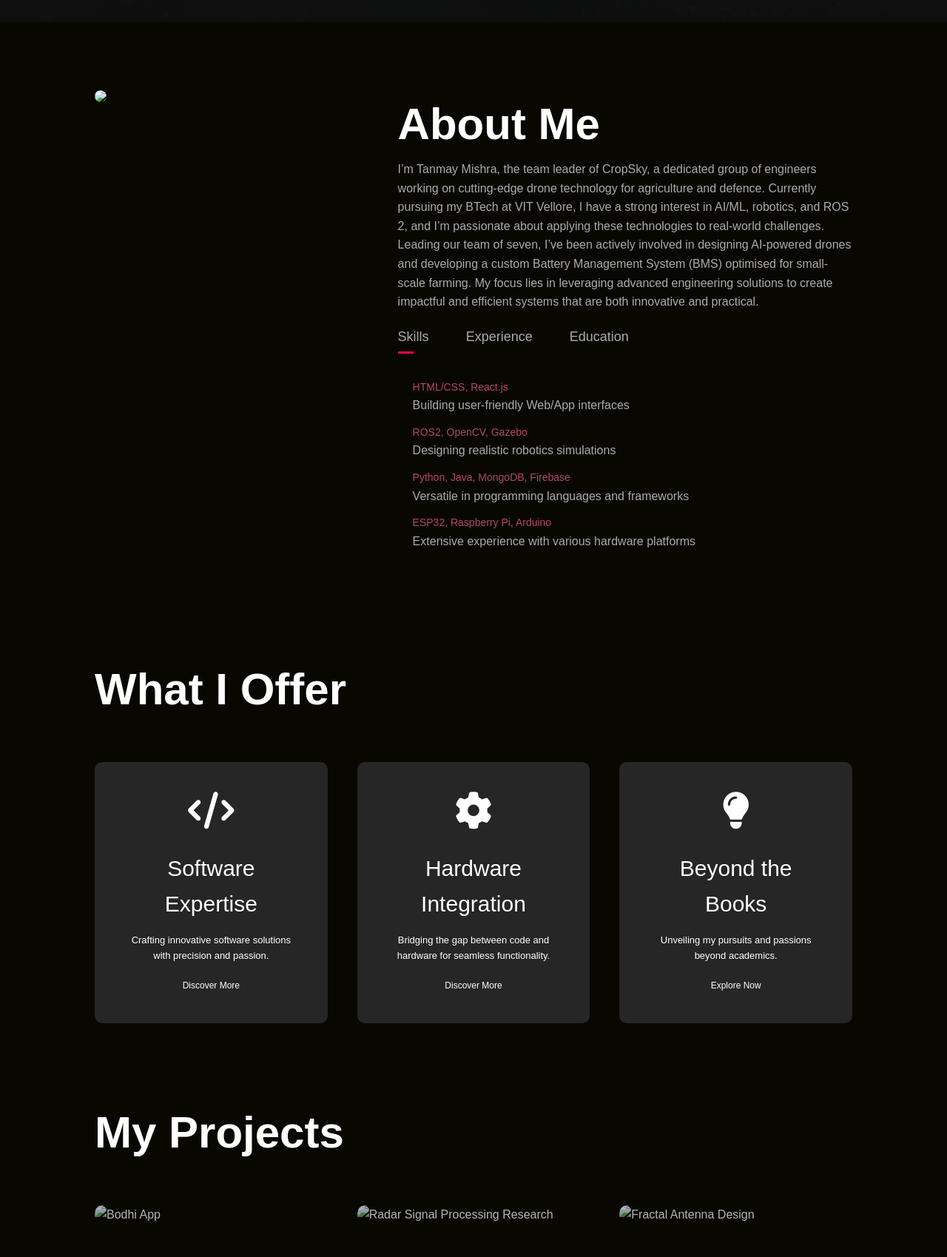
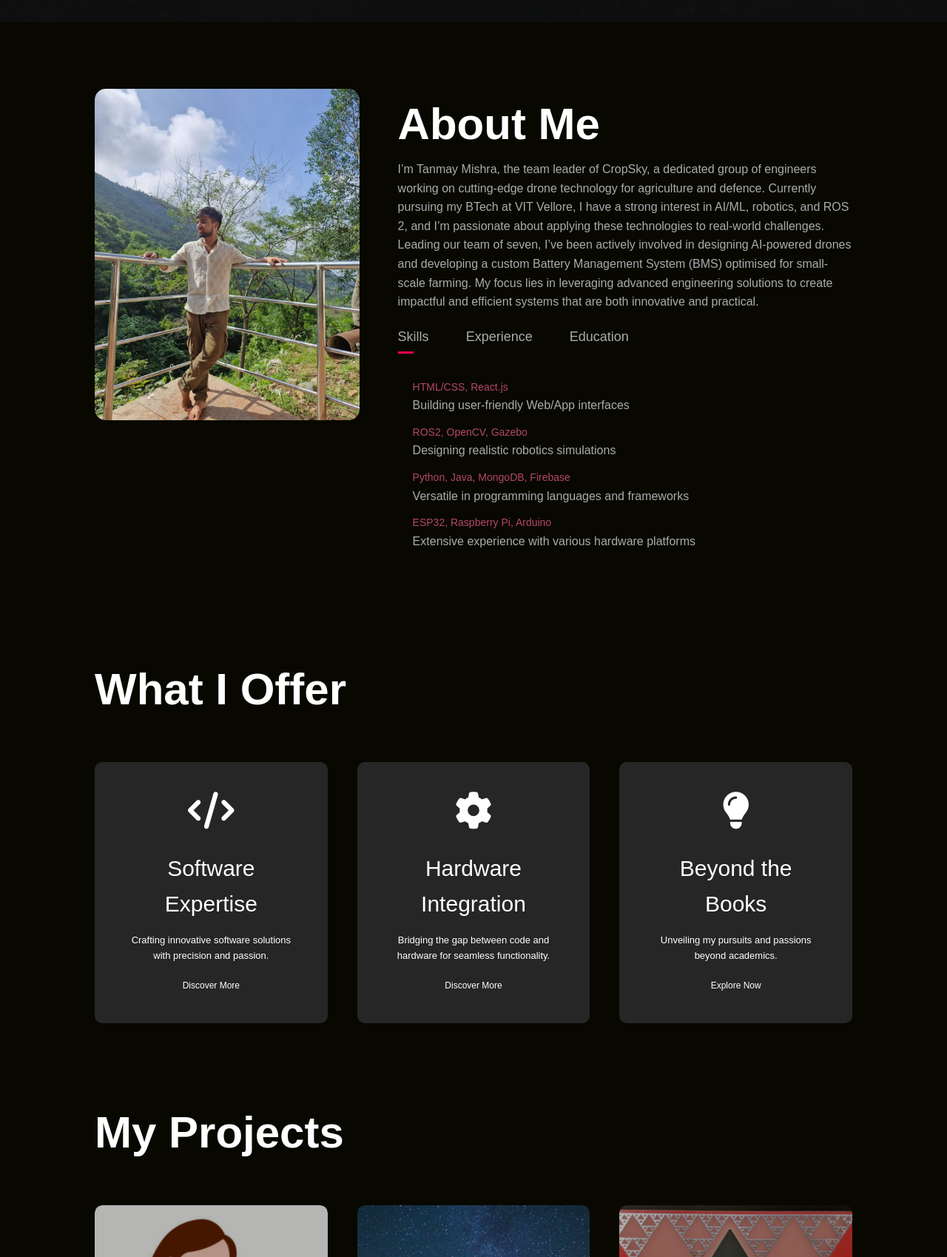
Before and after one commit to thetanmaymishraa/portfolio_basic, a plain HTML site: page index.html in a window 1280 px wide. Shown: the part 770-2469 px from the top of the page at 74% size. Drawn offline with Linux system fonts and the light colour scheme; a script that the page names is missing; files whose address does not match are found by name.

Commit message:
Update index.html

```diff
--- a/index.html
+++ b/index.html
@@ -12,7 +12,7 @@
         <div id="header">
             <div class="container">
                 <nav>
-                    <img src="images/logo.png" class="logo" alt="Logo">
+                    <img src="logo.png" class="logo" alt="Logo">
                     <ul id="sidemenu">
                         <li><a href="#header">Home</a></li>
                         <li><a href="#about">About</a></li>
@@ -42,7 +42,7 @@
             <div class="container">
                 <div class="row">
                     <div class="about-col-1">
-                        <img src="images/user.png">
+                        <img src="user.png">
                     </div>
                     <div class="about-col-2">
                         <h1 class="sub-title">About Me</h1>
@@ -126,7 +126,7 @@
                 <div class="work-list">
                     <!-- Project 1 -->
                     <div class="work">
-                        <img src="images/work-1.png" alt="Bodhi App">
+                        <img src="work-1.png" alt="Bodhi App">
                         <div class="layer">
                             <h3>Bodhi App</h3>
                             <p>An AI-driven healthcare companion empowering expecting mothers with personalised insights and cutting-edge solutions for fetal well-being.</p>
@@ -137,7 +137,7 @@
                     </div>
                     <!-- Project 2 -->
                     <div class="work">
-                        <img src="images/work-2.png" alt="Radar Signal Processing Research">
+                        <img src="work-2.png" alt="Radar Signal Processing Research">
                         <div class="layer">
                             <h3>Pioneering Radar Signal Processing</h3>
                             <p>Dove deep into the realms of signal analysis to author a groundbreaking research paper on advanced techniques for precise target detection and range estimation using MATLAB.</p>
@@ -148,7 +148,7 @@
                     </div>
                     <!-- Project 3 -->
                     <div class="work">
-                        <img src="images/work-3.png" alt="Fractal Antenna Design">
+                        <img src="work-3.png" alt="Fractal Antenna Design">
                         <div class="layer">
                             <h3>Innovative Fractal Antenna Design</h3>
                             <p>Conceptualised and crafted a sophisticated fractal antenna using HFSS, seamlessly merging intricate mesh configurations to achieve superior performance.</p>
@@ -178,7 +178,7 @@
                             <a href="https://www.linkedin.com/in/thetanmaymishra/"><i class="fa-brands fa-linkedin"></i></a>
                             <a href="https://github.com/thetanmaymishraa"><i class="fa-solid fa-code-fork"></i></a>
                         </div>
-                        <a href="images/my-cv.pdf" download class="btn btn2">Download My Resume</a>
+                        <a href="my-cv.pdf" download class="btn btn2">Download My Resume</a>
                     </div>
                     <div class="contact-right">
                         <form id="contactForm">
```
